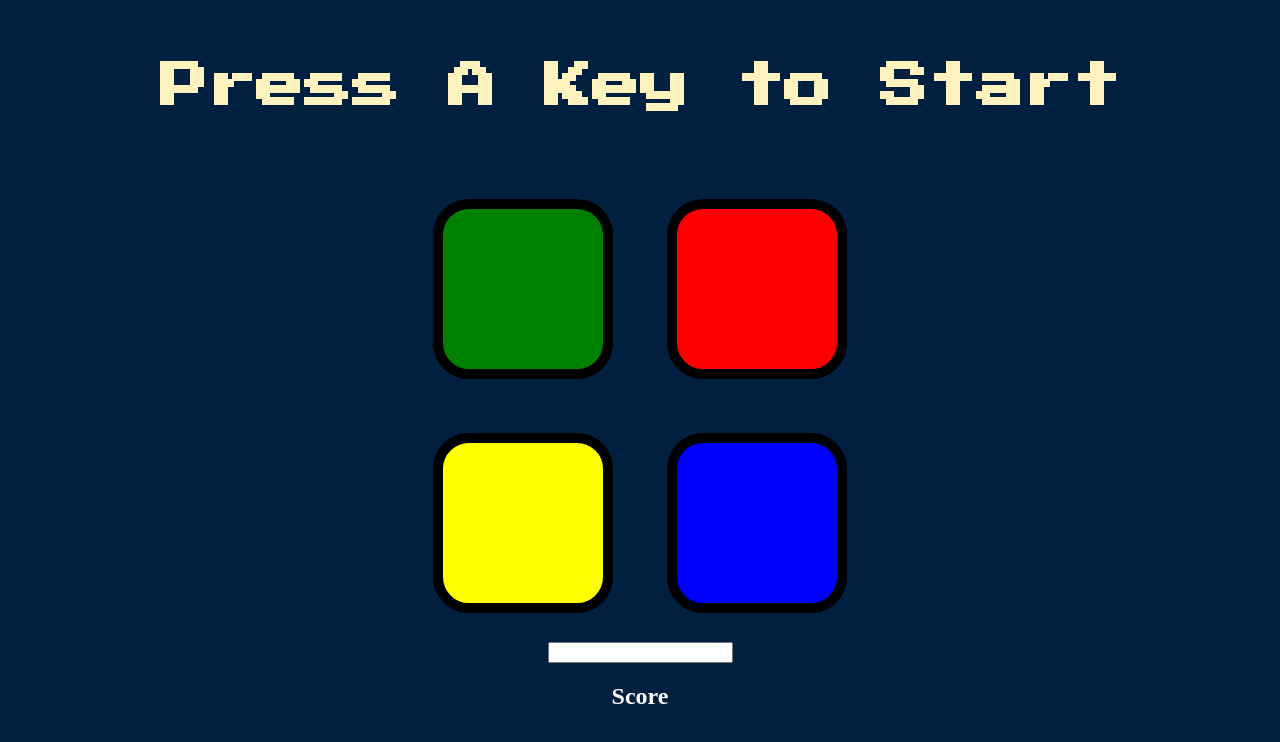
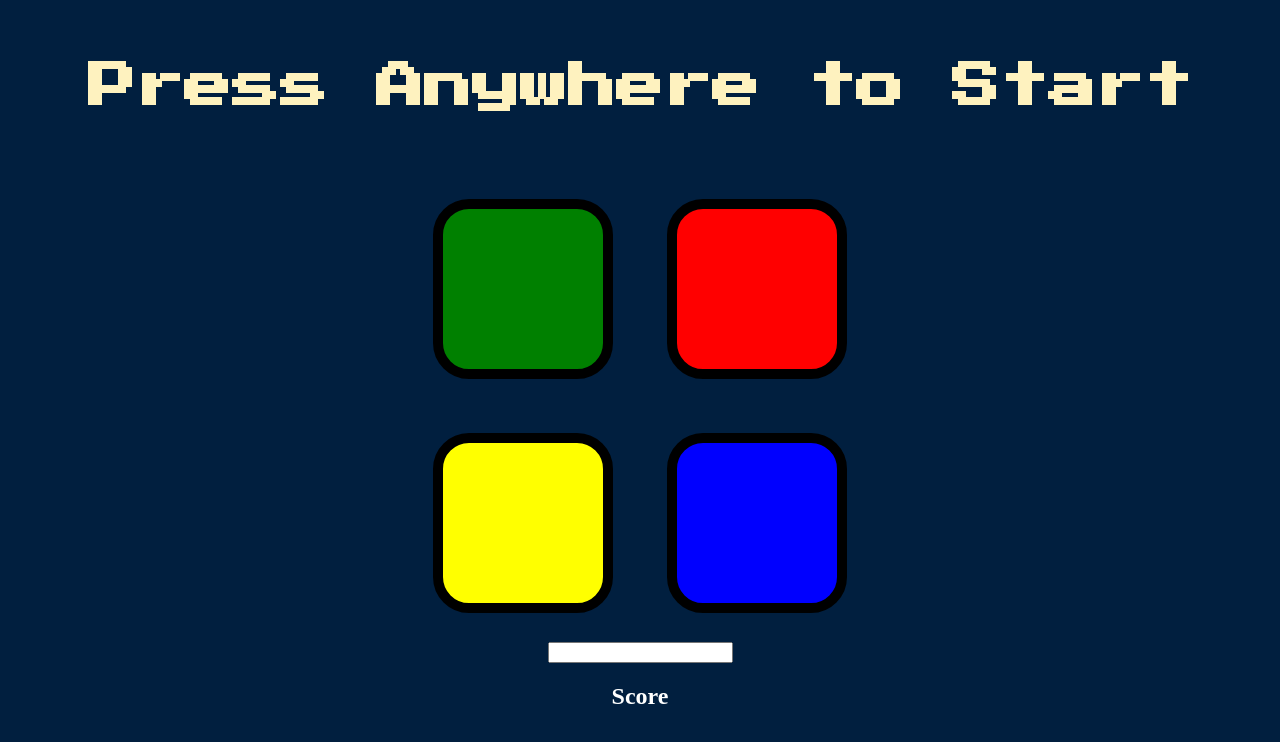
Before and after one commit to bhavinjain21/SimonGame, a plain HTML site: page index.html in a window 1280 px wide. Drawn offline with nearby package versions, Linux system fonts and the light colour scheme.

Commit message:
Update index.html

```diff
--- a/index.html
+++ b/index.html
@@ -7,7 +7,7 @@
   <link href="https://fonts.googleapis.com/css?family=Press+Start+2P" rel="stylesheet">
  </head>
  <body>
-  <h1>Press A Key to Start</h1>
+  <h1>Press Anywhere to Start</h1>
   <div class="container">
    <div class="row">
     <div type="button" id="green" class="btn green">
```
